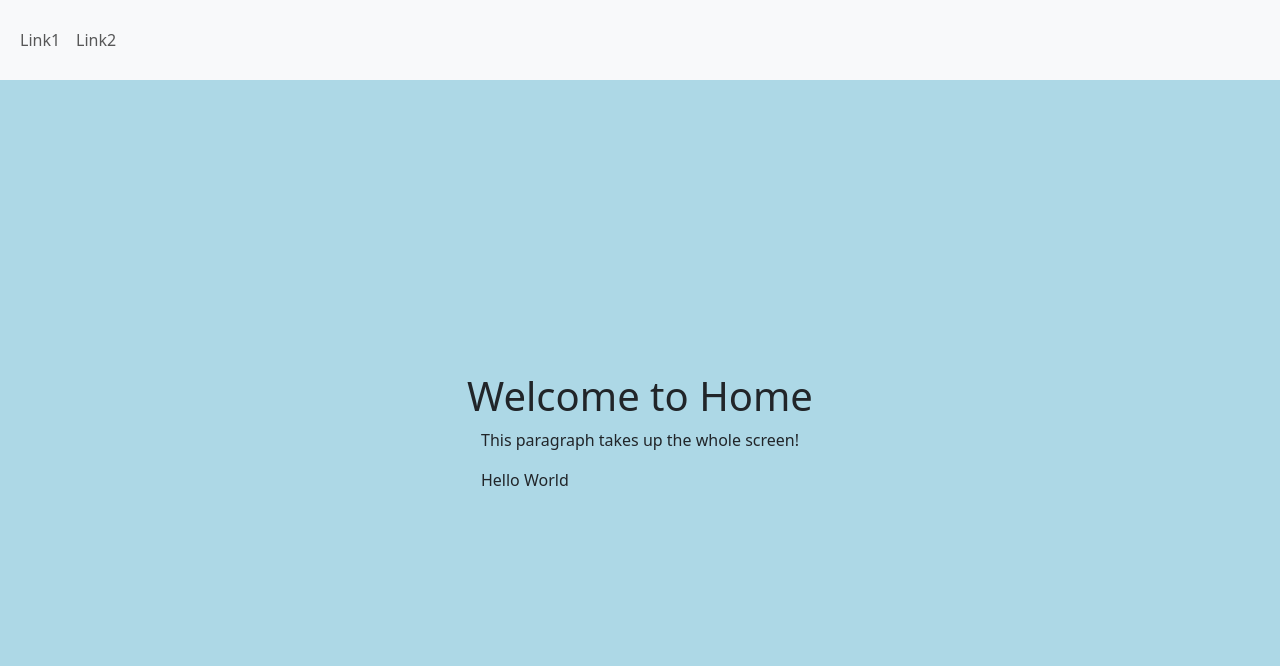
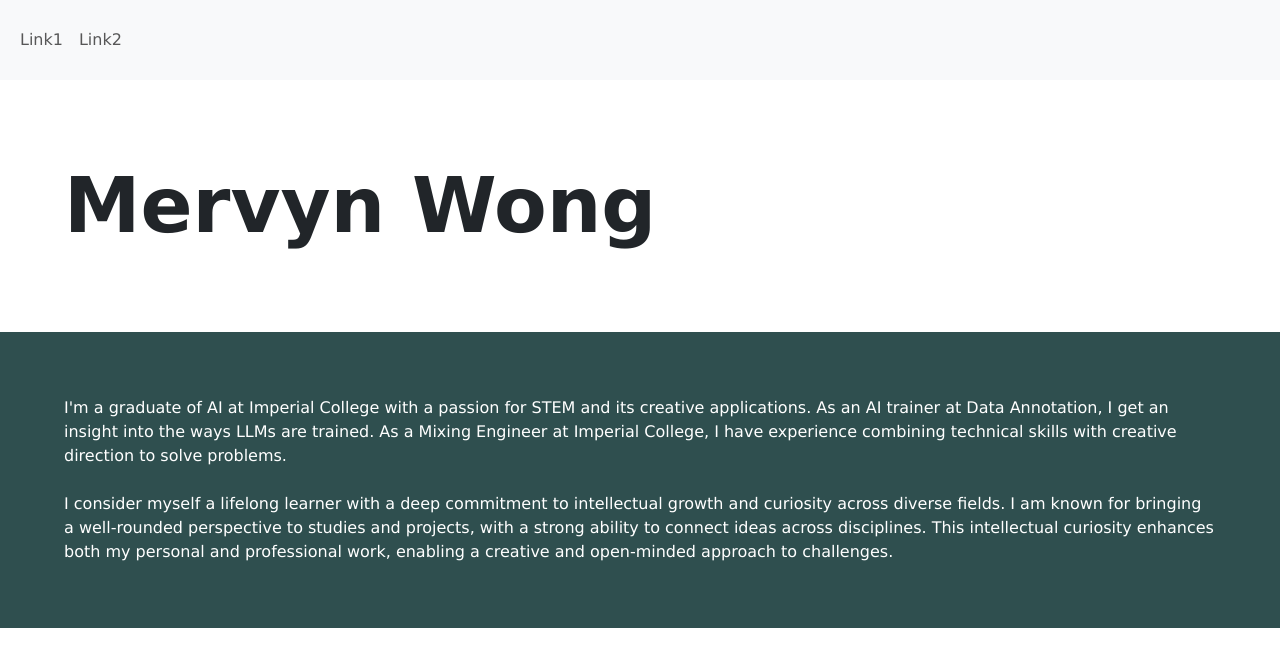
Before and after one commit to Merv39/Merv39.github.io, a React (Vite) app: page / in a window 1280 px wide. Shown: the top 666 px of the page. Built offline with nearby package versions, Linux system fonts and the light colour scheme.

Commit message:
Update: Add info and styling to website

```diff
--- a/src/Home.css
+++ b/src/Home.css
@@ -1,10 +1,47 @@
+/* width */
+::-webkit-scrollbar {
+  width: 10px;
+  height: 0px;
+}
+
+/* Track */
+::-webkit-scrollbar-track {
+  background: #f1f1f1;
+}
+
+/* Handle */
+::-webkit-scrollbar-thumb {
+  background: #888;
+}
+
+/* Handle on hover */
+::-webkit-scrollbar-thumb:hover {
+  background: #555;
+}
+
 .home-screen {
     width: 100vw;
     height: 90vh;
     margin: 0; /* Remove default paragraph margin */
-    display: flex; /* Optional for centering content */
-    flex-direction: column; /* Stack children vertically */
-    align-items: center; /* Vertically center text */
-    justify-content: center; /* Horizontally center text */
-    background-color: lightblue; /* Optional background */
+    background-color: white; /* Optional background */
   }
+
+  h1{
+    width: 100vw;
+    padding: 10vh 5vw 10vh 5vw;
+    margin: 0;
+    background-color: white; /* Optional background */
+    font-size: 6vw;
+    font-weight: 600;
+  }
+
+  .text-content {
+    white-space: pre-wrap; /*keeps line breaks*/
+    padding: 8vh 5vw 8vh 5vw;
+    background-color: darkslategrey;
+    color: white;
+  }
+
+  body {
+    font-family: Verdana, sans-serif;
+  }
--- a/src/Home.tsx
+++ b/src/Home.tsx
@@ -12,11 +12,10 @@ function Home() {
     <>
       <div className="home-screen">
         <div>
-          <h1>Welcome to Home</h1>
+          <h1>Mervyn Wong</h1>
         </div>
         <div>
-          <p>This paragraph takes up the whole screen!</p>
-          <p>{text1}</p>
+          <p className="text-content">{text1}</p>
         </div>
       </div>
     </>
```
Also changed, not shown: public/Text/Intro.txt.
